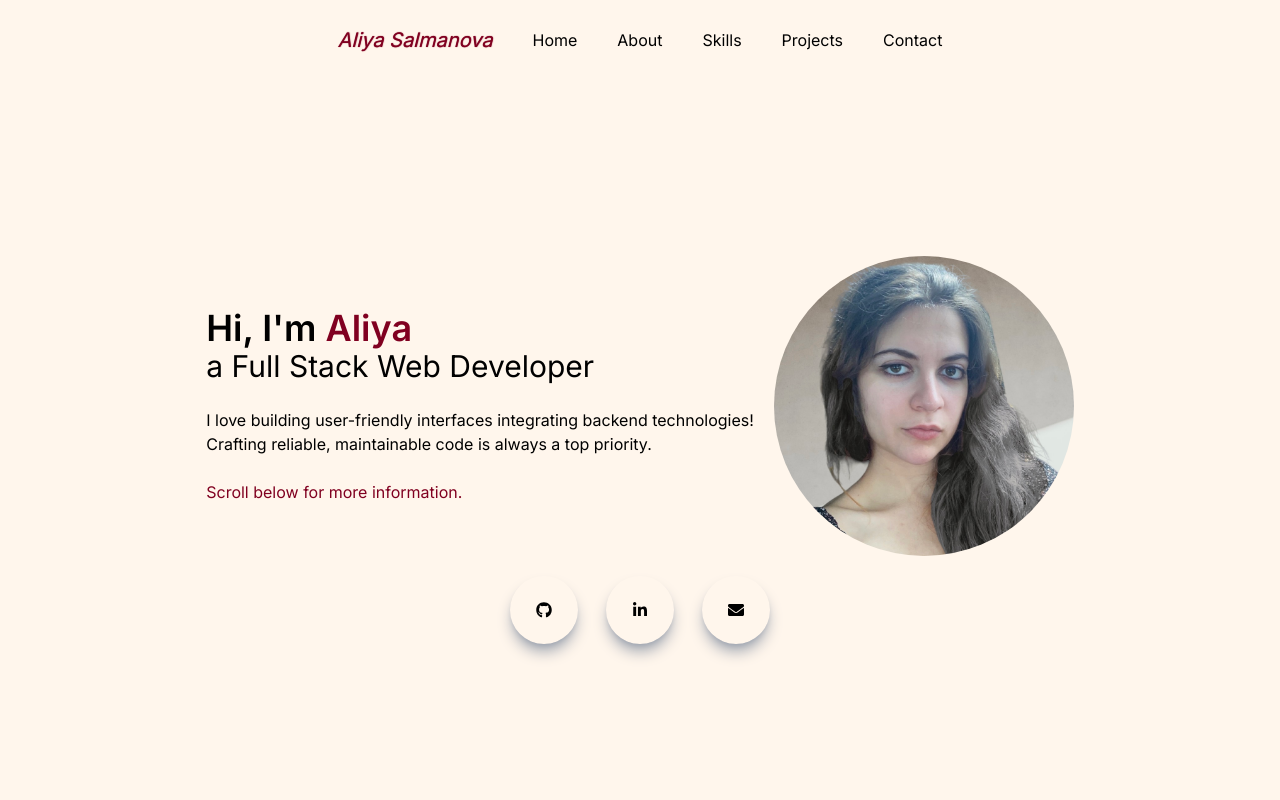
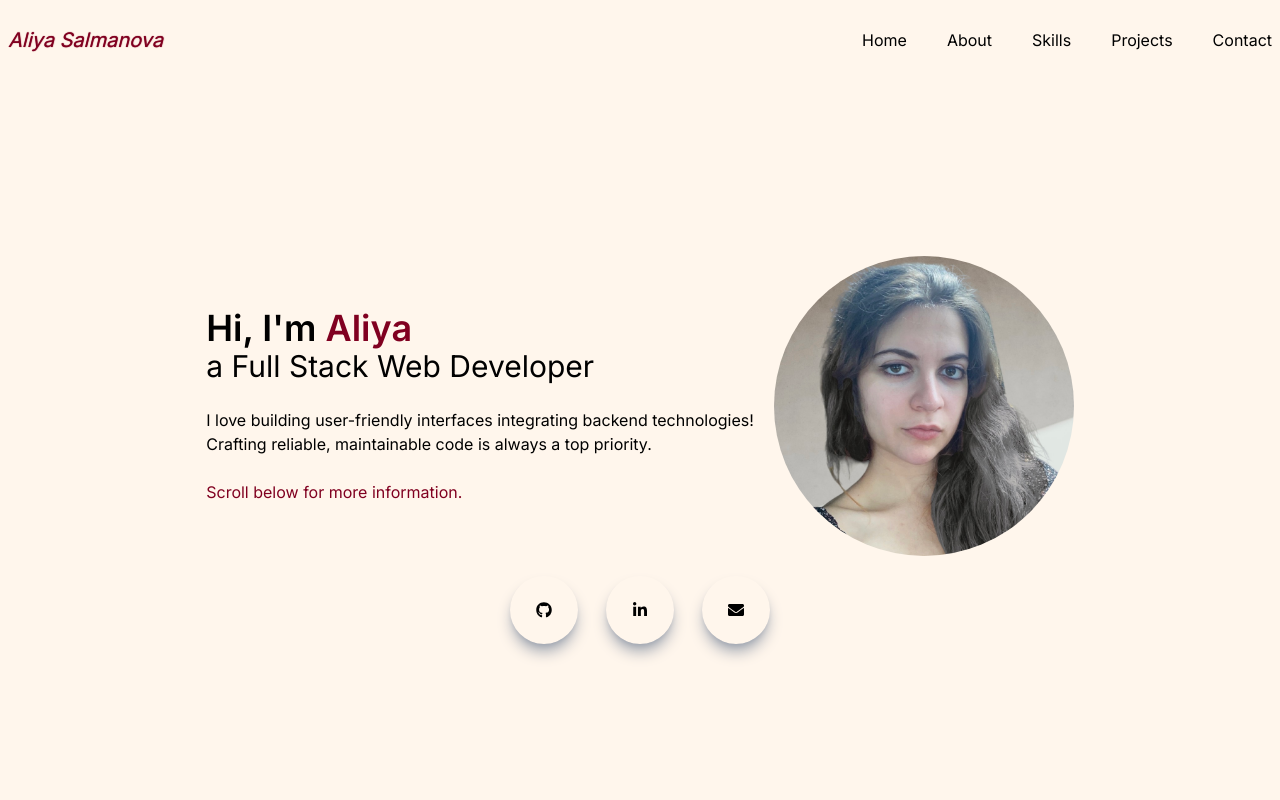
Before and after one commit to AliyaSalmanova1/Personal-Portfolio, a Next.js app: page / in a window 1280 px wide. Shown: the top 800 px of the page. Built offline with nearby package versions, Linux system fonts and the light colour scheme; no server answers.

Commit message:
trying to fix horizontal scrolling issue

```diff
--- a/src/app/globals.css
+++ b/src/app/globals.css
@@ -6,6 +6,10 @@
   --foreground-rgb: 0, 0, 0;
   --background-start-rgb: 255, 246, 236;
   --background-end-rgb: 255, 246, 236;
+}
+
+*{
+  max-width: screen;
 }
 
 html {
--- a/src/components/Navbar.tsx
+++ b/src/components/Navbar.tsx
@@ -33,11 +33,11 @@ const Navbar = () => {
 
 
     return (
-        <>
+        <div className="w-screen">
             <nav className={
                 shadow ?
-                "bg-[#fff6ec] shadow-xl z-[999] sticky top-0 h-20 w-auto px-2 flex justify-between items-center" :
-                "bg-[#fff6ec] sticky top-0 z-[999] h-20 w-auto px-2 flex justify-between items-center"
+                "bg-[#fff6ec] shadow-xl z-[999] sticky top-0 h-20 w-screen px-2 flex justify-between items-center" :
+                "bg-[#fff6ec] sticky top-0 z-[999] h-20 w-screen px-2 flex justify-between items-center"
             }>
 
                 <h3 className="italic text-xl text-shadow text-[#800020]">
@@ -136,7 +136,7 @@ const Navbar = () => {
 
             </div>
 
-        </>
+        </div>
 
 
 
```
